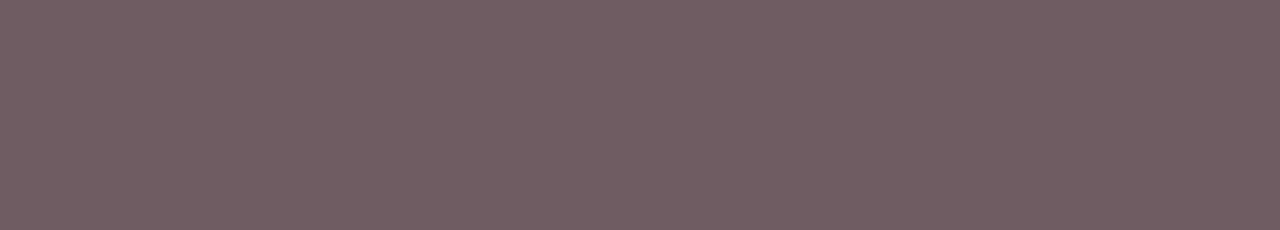
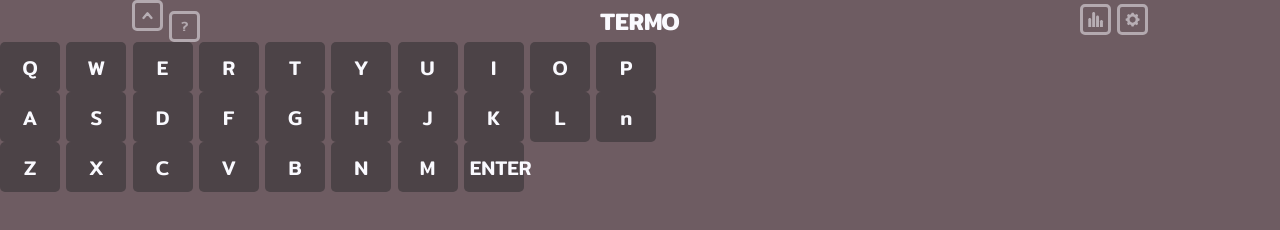
Before and after one commit to LucasCatuyama/termo, a plain HTML site: page index.html in a window 1280 px wide. Drawn offline with Linux system fonts and the light colour scheme.

Commit message:
added keyboard

```diff
--- a/index.html
+++ b/index.html
@@ -5,15 +5,61 @@
     <meta name="viewport" content="width=device-width, initial-scale=1.0" />
     <link rel="stylesheet" href="./reset.css" />
     <link rel="stylesheet" href="./style.css" />
-    <link rel="preconnect" href="https://fonts.googleapis.com" />
-    <link rel="preconnect" href="https://fonts.gstatic.com" crossorigin />
-    <link
-      href="https://fonts.googleapis.com/css2?family=Fira+Code:wght@300..700&display=swap"
-      rel="stylesheet"
-    />
-    <title>Termo - Fúria</title>
+    <link rel="preconnect" href="https://fonts.googleapis.com">
+    <link rel="preconnect" href="https://fonts.gstatic.com" crossorigin>
+    <link href="https://fonts.googleapis.com/css2?family=Mitr:wght@200;300;400;500;600;700&display=swap" rel="stylesheet">    <title>Termo - Fúria</title>
   </head>
   <body>
 
+    <header>
+      <div class="header__left">
+        <img src="/assets/up.svg">
+        <button>?</button>
+      </div>
+      <h1>TERMO</h1>
+      <div class="header__right">
+        <img src="./assets/dados.svg">
+        <img src="./assets/engrenagem.svg">
+      </div>
+    </header>
+
+    <section class="board"></section>
+
+    <section class="keyboard">
+      <div class="teclado">
+        <button>Q</button>
+        <button>W</button>
+        <button>E</button>
+        <button>R</button>
+        <button>T</button>
+        <button>Y</button>
+        <button>U</button>
+        <button>I</button>
+        <button>O</button>
+        <button>P</button>
+      </div>
+      <div class="teclado">
+        <button>A</button>
+        <button>S</button>
+        <button>D</button>
+        <button>F</button>
+        <button>G</button>
+        <button>H</button>
+        <button>J</button>
+        <button>K</button>
+        <button>L</button>
+        <button>n</button>
+      </div>
+      <div class="teclado">
+        <button>Z</button>
+        <button>X</button>
+        <button>C</button>
+        <button>V</button>
+        <button>B</button>
+        <button>N</button>
+        <button>M</button>
+        <button class="enter">ENTER</button>
+      </div>
+    </section>
   </body>
 </html>
--- a/style.css
+++ b/style.css
@@ -9,9 +9,57 @@
     --yellow: #D3AD69;
     --green: #3AA394;
     --white: #FAFAFF;
-    --main-font: "Fira Code", monospace;
+    --main-font: "Mitr", sans-serif;
 }
 
 body {
     background-color: var(--brown-bg);
+    font-family: var(--main-font);
+    color: var(--white);
 }
+
+header {
+    display: flex;
+    justify-content: center;
+    align-items: center;
+    gap: 400px;
+}
+
+header h1 {
+    font-weight: 600;
+    font-size: 24px;
+}
+
+ header img {
+    width: 25px;
+    height: auto;
+    border: 3px solid #B3A9AF;
+    border-radius: 5px;
+    cursor: pointer;
+
+}
+
+header button {
+    width: 31px;
+    height: 31px;
+    background-color: var(--brown-bg);
+    border: 3px solid #B3A9AF;
+    color: #B3A9AF;
+    font-weight: 500;
+    border-radius: 5px;
+    cursor: pointer;
+    font-family: var(--main-font);
+}
+
+.teclado button {
+    width: 60px;
+    height: 50px;
+    background-color: var(--kb-available-key);
+    color: var(--white);
+    font-family: var(--main-font);
+    border-radius: 5px;
+    border-style: none;
+    font-weight: 500;
+    font-size: 20px;
+
+}
```
Also changed, not shown: assets/backspace.svg (added).
